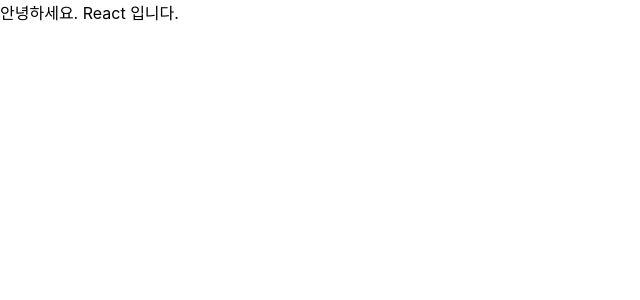
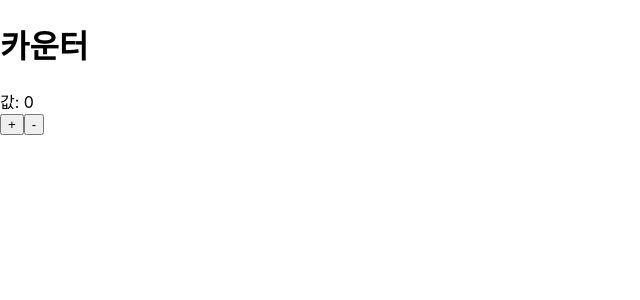
Before and after one commit to Opdata/React-self, a React (Create React App) app in the folder hello-react/: page / in a window 1280 px wide. Shown: the top 300 px of the page, without its empty margins (0-640 px from the left). Built offline with nearby package versions, Linux system fonts and the light colour scheme.

Commit message:
[test] state 기초 테스트

```diff
--- a/hello-react/src/App.js
+++ b/hello-react/src/App.js
@@ -1,10 +1,12 @@
 // App.js
 
-import React from "react";
-import MyComponent from "./MyComponent";
+import React, { Component } from "react";
+import Counter from "./Counter";
 
-const App = () => {
-  return <MyComponent name="React" />;
-};
+class App extends Component {
+  render() {
+    return <Counter />;
+  }
+}
 
 export default App;
--- /dev/null
+++ b/hello-react/src/Counter.js
@@ -0,0 +1,37 @@
+// counter.js
+
+import React, { Component } from "react";
+
+class Counter extends Component {
+  state = {
+    number: 0
+  };
+
+  handleIncrease = () => {
+    /*
+      잘못된 방법
+      this.state.number = this.state.number + 1;
+      */
+    this.setState({
+      number: this.state.number + 1
+    });
+  };
+
+  handleDecrease = () => {
+    this.setState({
+      number: this.state.number - 1
+    });
+  };
+  render() {
+    return (
+      <div>
+        <h1>카운터</h1>
+        <div>값: {this.state.number}</div>
+        <button onClick={this.handleIncrease}>+</button>
+        <button onClick={this.handleDecrease}>-</button>
+      </div>
+    );
+  }
+}
+
+export default Counter;
```
